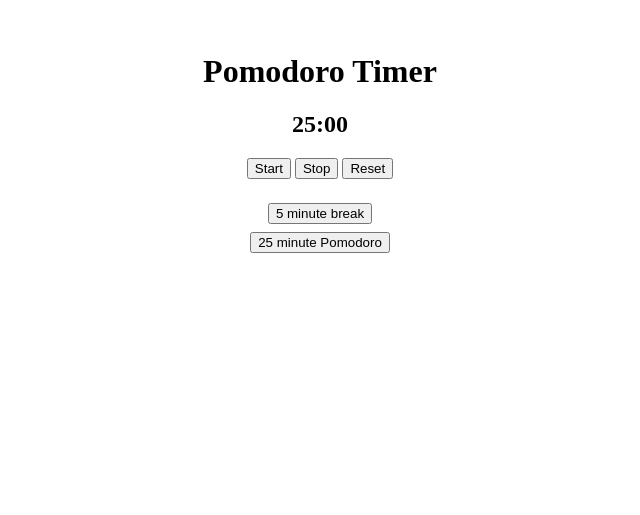
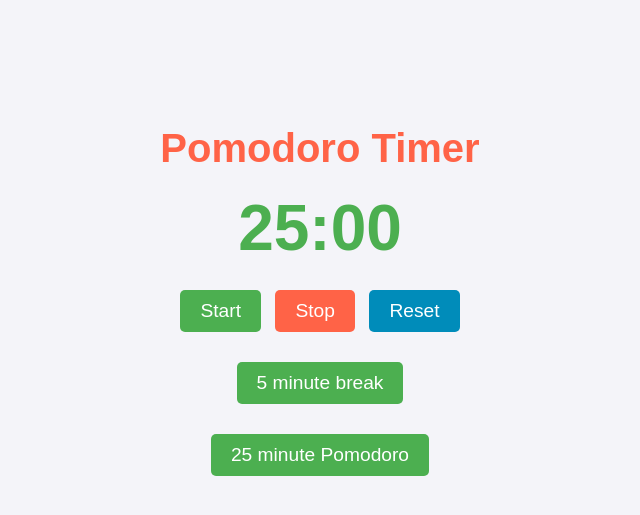
Before and after one commit to rafael-branco/pomodoro-timer, a plain HTML site: page index.html in a window 1280 px wide. Shown: the part 107-622 px from the top of the page, without its empty margins (320-960 px from the left). Drawn offline with Linux system fonts and the light colour scheme.

Commit message:
Bug fixing & implement style

```diff
--- a/index.html
+++ b/index.html
@@ -4,12 +4,88 @@
     <meta charset="UTF-8">
     <meta name="viewport" content="width=device-width, initial-scale=1.0">
     <title>Pomodoro Timer</title>
+    <style>
+        * {
+            margin: 0;
+            padding: 0;
+            box-sizing: border-box;
+        }
+
+        body {
+            font-family: 'Arial', sans-serif;
+            background-color: #f4f4f9;
+            color: #333;
+            display: flex;
+            justify-content: center;
+            align-items: center;
+            height: 100vh;
+            margin: 0;
+        }
+
+        header {
+            text-align: center;
+            margin-bottom: 20px;
+        }
+
+        h1 {
+            font-size: 2.5rem;
+            color: #ff6347;
+        }
+
+        #time-display {
+            font-size: 4rem;
+            color: #4CAF50;
+            margin: 20px 0;
+        }
+
+        button {
+            padding: 10px 20px;
+            font-size: 1.2rem;
+            color: #fff;
+            background-color: #4CAF50;
+            border: none;
+            border-radius: 5px;
+            cursor: pointer;
+            transition: background-color 0.3s ease;
+            margin: 5px;
+        }
+
+        button:hover {
+            background-color: #45a049;
+        }
+
+        button:active {
+            background-color: #3e8e41;
+        }
+
+        div button:nth-child(2) {
+            background-color: #ff6347;
+        }
+
+        div button:nth-child(2):hover {
+            background-color: #ff3d2e;
+        }
+
+        div button:nth-child(3) {
+            background-color: #008CBA;
+        }
+
+        div button:nth-child(3):hover {
+            background-color: #007bb5;
+        }
+
+        div {
+            text-align: center;
+            margin-top: 20px;
+        }
+    </style>
+
     <audio id="alarm">
         <source src="sounds/alarm.mp3" type="audio/mpeg">
     </audio>
 </head>
 <body>
-    <div style="text-align: center; margin-top: 20vh;">
+    <div>
         <h1>Pomodoro Timer</h1>
         <h2 id="time-display"><span id="minutes">25</span>:<span id="seconds">00</span></h2>
         <div>
@@ -17,11 +93,10 @@
             <button onclick="stopCountdown()">Stop</button>
             <button onclick="resetCountdown()">Reset</button>
         </div>
-        <div style="margin-top: 3vh;">
+        <div>
             <button onclick="breakTime()">5 minute break</button>
-
         </div>
-        <div style="margin-top: 1vh;">
+        <div>
             <button onclick="pomodoroTime()">25 minute Pomodoro</button>
         </div>
     </div>
@@ -30,6 +105,7 @@
     let timeLeft = 1500; // 1500 seconds = 25 minutes
     let timerInterval;
     let audio = document.getElementById("alarm");
+    let running = false;
 
     function playAlarm() {
         audio.play();
@@ -39,7 +115,6 @@
         document.getElementById("minutes").textContent = String(minutes).padStart(2, '0');
         document.getElementById("seconds").textContent = String(seconds).padStart(2, '0');
     }
-
 
     function breakTime(){
         clearInterval(timerInterval);
@@ -66,18 +141,18 @@
         if (timeLeft > 0) {
             timeLeft--;
         } else {
-            playAlarm()
+            playAlarm();
             clearInterval(timerInterval);
         }
     }
 
     function stopCountdown(){
+        running = false;
         clearInterval(timerInterval);
     }
 
-
-
     function resetCountdown(){
+        running = false;
         timeLeft = 1500;
         clearInterval(timerInterval);
         document.getElementById("minutes").textContent = String(25).padStart(2, '0');
@@ -85,8 +160,12 @@
     }
 
     function startCountdown(){
-        timerInterval = setInterval(countdown, 10);
+
+        if(!running){
+            running = true;
+            timerInterval = setInterval(countdown, 1000); // Set to 1000ms (1 second)
+        }
+
     }
-
 </script>
 </html>
```
